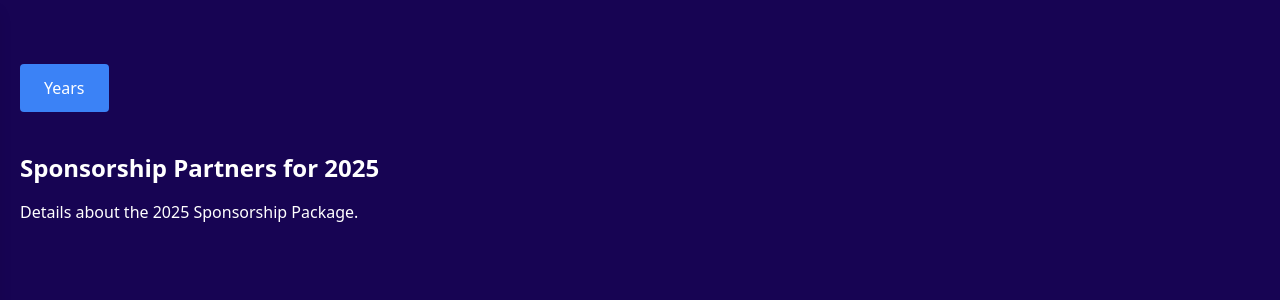
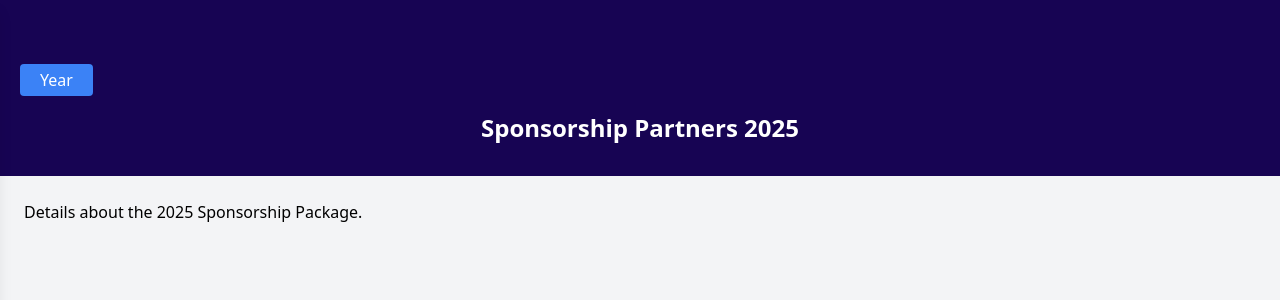
Before and after one commit to suranjan2003/OPTIMA, a React (Vite) app: page / in a window 1280 px wide. Shown: the top 300 px of the page. Built offline with nearby package versions, Linux system fonts and the light colour scheme.

Commit message:
layouts modified

```diff
--- a/src/components/SideMenu.jsx
+++ b/src/components/SideMenu.jsx
@@ -25,7 +25,7 @@ const SideMenu = ({ isSidebarOpen, toggleSidebar, onYearSelect }) => {
         <div className="p-6 h-full overflow-y-auto">
           <h1 className="text-2xl font-bold text-gray-700 mb-4">Years</h1>
           <hr className="mb-4 border-gray-300" />
-          <ul className="space-y-4 text-lg">
+          <ul className="space-y-1 px-3 text-lg">
             {years.map((year, index) => (
               <li
                 key={index}
--- a/src/pages/Spons.jsx
+++ b/src/pages/Spons.jsx
@@ -3,34 +3,40 @@ import SideMenu from '../components/SideMenu';
 
 const Spons = () => {
     const [isSidebarOpen, setIsSidebarOpen] = useState(false);
-    const [selectedYear, setSelectedYear] = useState(2025); // State to store selected year
+    const [selectedYear, setSelectedYear] = useState(2025);
 
     const toggleSidebar = () => {
         setIsSidebarOpen((prevState) => !prevState);
     };
 
     const handleYearSelect = (year) => {
-      setSelectedYear(year); // Set the selected year
+        setSelectedYear(year);
     };
 
     return (
-      <div className="relative h-screen bg-[#170453] flex flex-col items-start pl-5 pt-16">
+        <div className="relative h-screen bg-[#170453] flex flex-col">
+            {/* Header section with button and heading */}
+            <div className="items-center justify-between px-5 pt-16 pb-8">
+                <div className='mb-4'>
                     <button
                         onClick={toggleSidebar}
-          className="bg-blue-500 text-white py-3 px-6 rounded transition duration-300 hover:bg-blue-600"
+                        className="bg-blue-500 text-white py-1 px-5 rounded transition duration-300 hover:bg-blue-600"
                     >
-          Years
+                        Year
                     </button>
+                </div>
+                <h2 className="flex-grow text-center text-2xl font-bold text-white">Sponsorship Partners {selectedYear}</h2>
+            </div>
 
-        {/* Include the SideMenu component */}
+            {/* SideMenu component */}
             <SideMenu
                 isSidebarOpen={isSidebarOpen}
                 toggleSidebar={toggleSidebar}
                 onYearSelect={handleYearSelect}
             />
 
-        <section className="mt-10 text-white">
-          <h2 className="text-2xl font-bold mb-4">Sponsorship Partners for {selectedYear}</h2>
+            {/* Main content section */}
+            <section className="flex-grow bg-gray-100 p-6 overflow-y-auto">
                 {selectedYear === 2025 && (
                     <p className="mb-6">Details about the 2025 Sponsorship Package.</p>
                 )}
```
Lines whose indentation alone changed are shown as unchanged.
